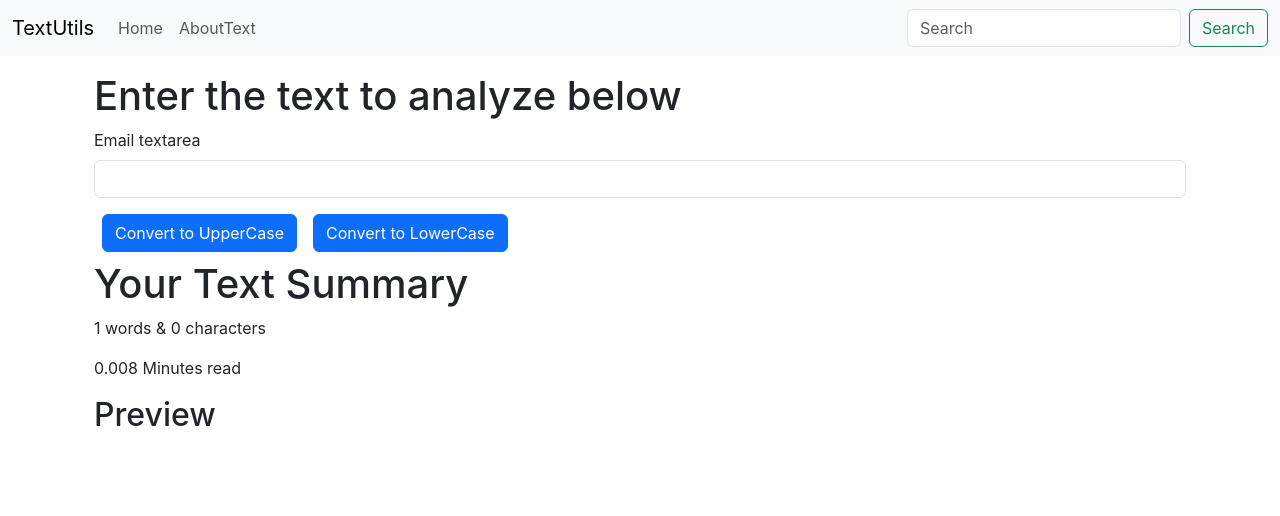
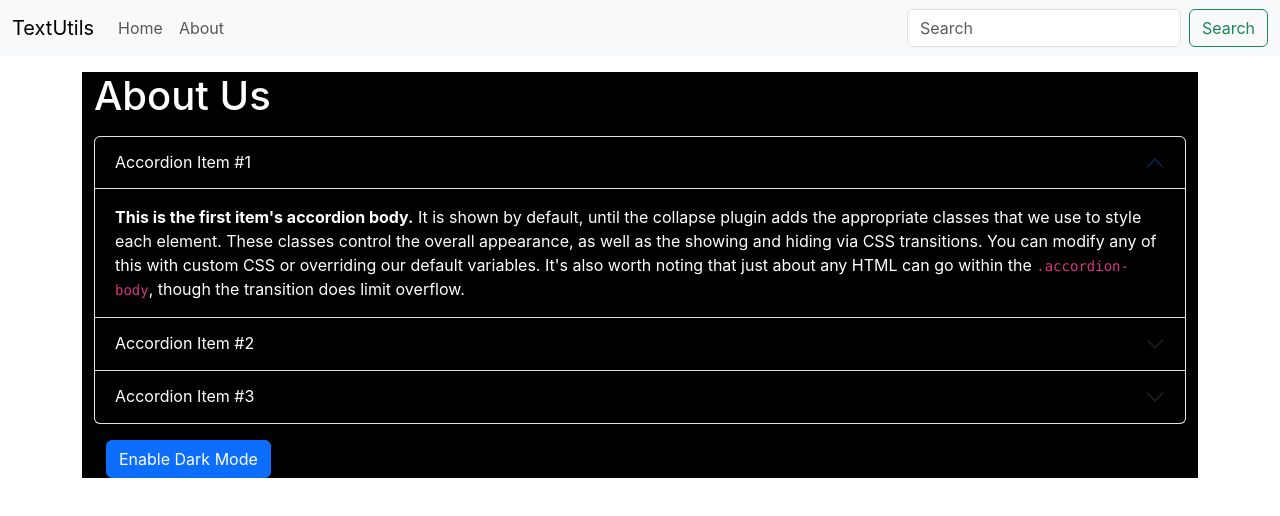
Before and after one commit to happygetgit/react-my-app, a React (Create React App) app: page / in a window 1280 px wide. Shown: the top 516 px of the page. Built offline with nearby package versions, Linux system fonts and the light colour scheme.

Commit message:
worked on About tab, added dark mode and light mode button, added toggle functionality for dark mode light mode button

```diff
--- a/src/App.js
+++ b/src/App.js
@@ -1,14 +1,16 @@
 // import logo from "./logo.svg";
 import "./App.css";
 import Navbar from "./components/Navbar";
-import TextForm from "./components/TextForm";
+//import TextForm from "./components/TextForm";
+import About from "./components/About";
 
 function App() {
   return (
     <>
-      <Navbar title="TextUtils" home="Home" aboutText="AboutText" />
+      <Navbar title="TextUtils" home="Home" aboutText="About" />
       <div className="container my-3">
-        <TextForm heading="Enter the text to analyze below" />
+        {/* <TextForm heading="Enter the text to analyze below" /> */}
+        <About />
       </div>
     </>
   );
--- /dev/null
+++ b/src/components/About.js
@@ -0,0 +1,132 @@
+import React, { useState } from "react";
+
+export default function About() {
+  const [myStyle, setMyStyle] = useState({
+    color: "white",
+    backgroundColor: "black",
+  });
+  const [btntext, setbtnText] = useState("Enable Dark Mode");
+
+  const toggleStyle = () => {
+    if (myStyle.color === "black") {
+      setMyStyle({
+        color: "white",
+        backgroundColor: "black",
+        border: "1px solid white",
+      });
+      setbtnText("Enable Light Mode");
+    } else {
+      setMyStyle({
+        color: "black",
+        backgroundColor: "white",
+      });
+      setbtnText("Enable Dark Mode");
+    }
+  };
+
+  return (
+    <div className="container" style={myStyle}>
+      <h1 className="my-3">About Us</h1>
+      <div className="accordion" id="accordionExample" style={myStyle}>
+        <div className="accordion-item">
+          <h2 className="accordion-header">
+            <button
+              className="accordion-button"
+              type="button"
+              data-bs-toggle="collapse"
+              data-bs-target="#collapseOne"
+              aria-expanded="true"
+              aria-controls="collapseOne"
+              style={myStyle}
+            >
+              Accordion Item #1
+            </button>
+          </h2>
+          <div
+            id="collapseOne"
+            className="accordion-collapse collapse show"
+            data-bs-parent="#accordionExample"
+          >
+            <div className="accordion-body" style={myStyle}>
+              <strong>This is the first item's accordion body.</strong> It is
+              shown by default, until the collapse plugin adds the appropriate
+              classes that we use to style each element. These classes control
+              the overall appearance, as well as the showing and hiding via CSS
+              transitions. You can modify any of this with custom CSS or
+              overriding our default variables. It's also worth noting that just
+              about any HTML can go within the <code>.accordion-body</code>,
+              though the transition does limit overflow.
+            </div>
+          </div>
+        </div>
+        <div className="accordion-item">
+          <h2 className="accordion-header">
+            <button
+              className="accordion-button collapsed"
+              type="button"
+              data-bs-toggle="collapse"
+              data-bs-target="#collapseTwo"
+              aria-expanded="false"
+              aria-controls="collapseTwo"
+              style={myStyle}
+            >
+              Accordion Item #2
+            </button>
+          </h2>
+          <div
+            id="collapseTwo"
+            className="accordion-collapse collapse"
+            data-bs-parent="#accordionExample"
+          >
+            <div className="accordion-body" style={myStyle}>
+              <strong>This is the second item's accordion body.</strong> It is
+              hidden by default, until the collapse plugin adds the appropriate
+              classes that we use to style each element. These classes control
+              the overall appearance, as well as the showing and hiding via CSS
+              transitions. You can modify any of this with custom CSS or
+              overriding our default variables. It's also worth noting that just
+              about any HTML can go within the <code>.accordion-body</code>,
+              though the transition does limit overflow.
+            </div>
+          </div>
+        </div>
+        <div className="accordion-item">
+          <h2 className="accordion-header">
+            <button
+              className="accordion-button collapsed"
+              type="button"
+              data-bs-toggle="collapse"
+              data-bs-target="#collapseThree"
+              aria-expanded="false"
+              aria-controls="collapseThree"
+              style={myStyle}
+            >
+              Accordion Item #3
+            </button>
+          </h2>
+          <div
+            id="collapseThree"
+            className="accordion-collapse collapse"
+            data-bs-parent="#accordionExample"
+          >
+            <div className="accordion-body" style={myStyle}>
+              <strong>This is the third item's accordion body.</strong> It is
+              hidden by default, until the collapse plugin adds the appropriate
+              classes that we use to style each element. These classes control
+              the overall appearance, as well as the showing and hiding via CSS
+              transitions. You can modify any of this with custom CSS or
+              overriding our default variables. It's also worth noting that just
+              about any HTML can go within the <code>.accordion-body</code>,
+              though the transition does limit overflow.
+            </div>
+          </div>
+        </div>
+      </div>
+      <div className="container my-3">
+        <button onClick={toggleStyle} type="button" className="btn btn-primary">
+          {btntext}
+        </button>
+      </div>
+    </div>
+  );
+}
--- a/src/components/TextForm.js
+++ b/src/components/TextForm.js
@@ -1,6 +1,8 @@
 import React, { useState } from "react";
 
 export default function TextForm(props) {
+  const emailRegex = /[a-zA-Z0-9._%+-]+@[a-zA-Z0-9.-]+\.[a-zA-Z]{2,}/g;
+
   const handleClick = () => {
     console.log("Uppercase was clicked");
     let newText = text.toUpperCase();
@@ -13,12 +15,26 @@
     setText(newText);
   };
 
+  const handleclearClick = () => {
+    console.log("Clear Text was clicked");
+    let newText = "";
+    setText(newText);
+  };
+
+  const findEmailID = () => {
+    console.log("Find EmailID was clicked");
+    let email = text.match(emailRegex);
+    console.log(email.join(","));
+    setEmail(email.join(", "));
+  };
+
   const handleChange = (event) => {
     console.log("On change worked");
     setText(event.target.value);
   };
 
   const [text, setText] = useState("");
+  const [email, setEmail] = useState("No EmailID Found");
   return (
     <>
       <div className="container">
@@ -27,13 +43,12 @@
           <label htmlFor="myBox" className="form-label">
             Email textarea
           </label>
-          <input
+          <textarea
             className="form-control"
             id="myBox"
             value={text}
             onChange={handleChange}
             rows="8"
-            cols="18"
           />
         </div>
         <button className="btn btn-primary mx-2" onClick={handleClick}>
@@ -41,6 +56,12 @@
         </button>
         <button className="btn btn-primary mx-2" onClick={handlelowClick}>
           Convert to LowerCase
+        </button>
+        <button className="btn btn-primary mx-2" onClick={handleclearClick}>
+          Clear Text
+        </button>
+        <button className="btn btn-primary mx-2" onClick={findEmailID}>
+          Find EmailId
         </button>
       </div>
       <div className="container my-2">
@@ -52,6 +73,10 @@
         <h2>Preview</h2>
         <p>{text}</p>
       </div>
+      <div className="container my-2">
+        <h1>Email Id in the paragraph:</h1>
+        <p>{email}</p>
+      </div>
     </>
   );
 }
```
